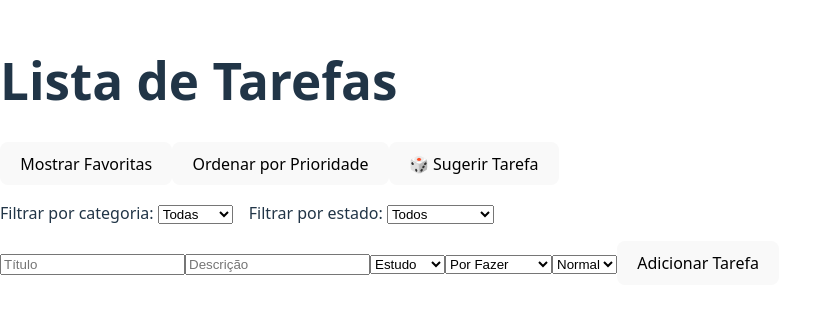
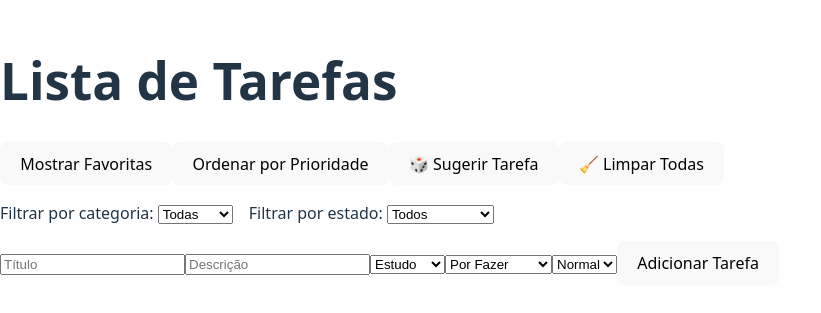
Before and after one commit to joaoGIT1-pixell/tarefa-react, a React (Vite) app: page / in a window 1280 px wide. Shown: the part 249-562 px from the top of the page, without its empty margins (0-821 px from the left). Built offline with nearby package versions, Linux system fonts and the light colour scheme.

Commit message:
🧹 Parte 10: Adicionado botão para limpar todas as tarefas

```diff
--- a/src/App.jsx
+++ b/src/App.jsx
@@ -43,6 +43,13 @@ function App() {
     setSugestao(`Sugerido: ${aleatoria.titulo} (${aleatoria.categoria})`);
   }
 
+  function limparTarefas() {
+    if (window.confirm("Tem certeza que deseja apagar todas as tarefas?")) {
+      setTarefas([]);
+      setSugestao(null);
+    }
+  }
+
   let tarefasFiltradas = tarefas.filter((t) => {
     const passaFavorita = mostrarFavoritas ? t.favorita : true;
     const passaCategoria = filtroCategoria === "Todas" || t.categoria === filtroCategoria;
@@ -70,6 +77,8 @@ function App() {
       </button>
 
       <button onClick={sugerirTarefa}>🎲 Sugerir Tarefa</button>
+
+      <button onClick={limparTarefas}>🧹 Limpar Todas</button>
 
       {sugestao && <p><strong>{sugestao}</strong></p>}
 
```
